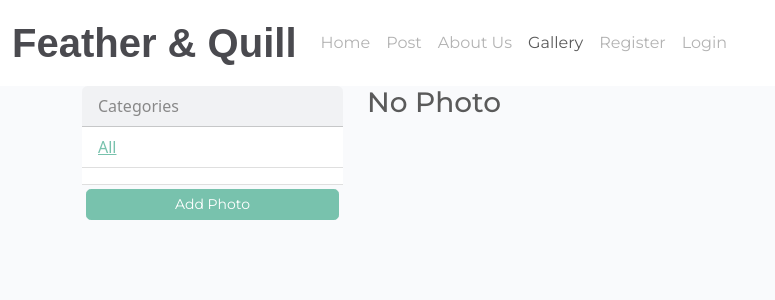
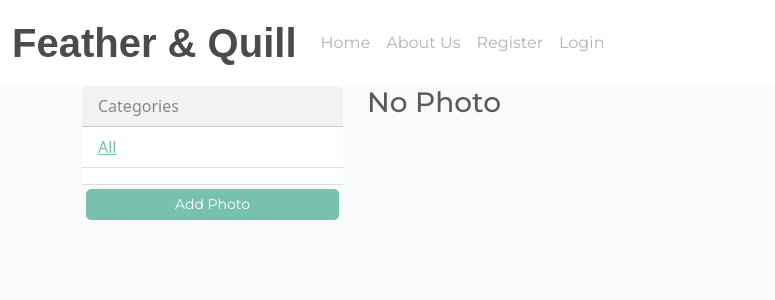
Before and after one commit to apita1423/featherandquill_pp4, a Django app: page /photos/ in a window 1280 px wide. Shown: the top 300 px of the page, without its empty margins (0-775 px from the left). Run offline with Django 4.2, Linux system fonts and the light colour scheme; data that the repository does not hold is empty; some libraries are stand-ins or nearby versions; some web fonts are replaced.

Commit message:
Revert "Revert "Merge branch 'main' of https://github.com/apita1423/featherandquill_pp4""
This reverts commit 53d359c6a60a5a5a856cce6760b0b61b9ccff734.

```diff
--- a/birdblog/templates/blog/index.html
+++ b/birdblog/templates/blog/index.html
@@ -18,10 +18,10 @@
                             <div class="image-container">
                                 {% if "placeholder" in post.featured_image.url %}
                                 <img class="card-img-top" src="{% static 'images/default.jpg' %}"
-                                  alt="placeholder image">
+                                alt="placeholder image">
                                 {% else %}
                                 <img class="card-img-top" src=" {{ post.featured_image.url }}"
-                                  alt="{{ post.title }}">
+                                alt="{{ post.title }}">
                                 {% endif %}
                             <div class="image-flash">
                                 <p class="author">Author: {{ post.author }}</p>
--- a/static/css/style.css
+++ b/static/css/style.css
@@ -35,7 +35,7 @@ body {
     bottom: 5%;
     min-width: 30%;
     left: -2px;
-    background-color: #188181;
+    background-color: #81B29A;
 }
 
 .scale {
--- a/templates/base.html
+++ b/templates/base.html
@@ -67,8 +67,7 @@
           data-bs-target="#navbarText"
           aria-controls="navbarText"
           aria-expanded="false"
-          aria-label="Toggle navigation"
-        >
+          aria-label="Toggle navigation">
           <span class="navbar-toggler-icon"></span>
         </button>
         <div class="collapse navbar-collapse" id="navbarText">
@@ -82,18 +81,19 @@
             </li>
             <li class="nav-item">
               <a
-                class="nav-link {% if request.path == post_url %}active"
-                aria-current="page{% endif %}"
-                href="{% url 'post' %}"
-                >Post</a>
-            </li>
-            <li class="nav-item">
-              <a
                 class="nav-link {% if request.path == about_url %}active"
                 aria-current="page{% endif %}"
                 href="{% url 'about' %}"
                 >About Us</a
               >
+            </li>
+            {% if user.is_authenticated %}
+            <li class="nav-item">
+              <a
+                class="nav-link {% if request.path == post_url %}active"
+                aria-current="page{% endif %}"
+                href="{% url 'post' %}"
+                >Post</a>
             </li>
             <li class="nav-item">
               <a
@@ -103,7 +103,6 @@
                 >Gallery</a
               >
             </li>
-            {% if user.is_authenticated %}
             <li class="nav-item">
               <a
                 class="nav-link {% if request.path == logout_url %}active"
```
